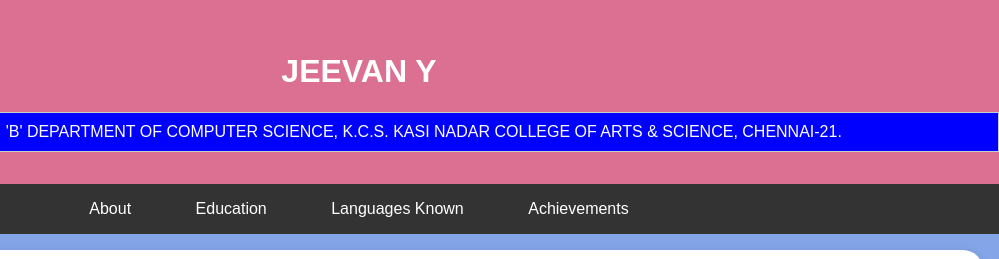
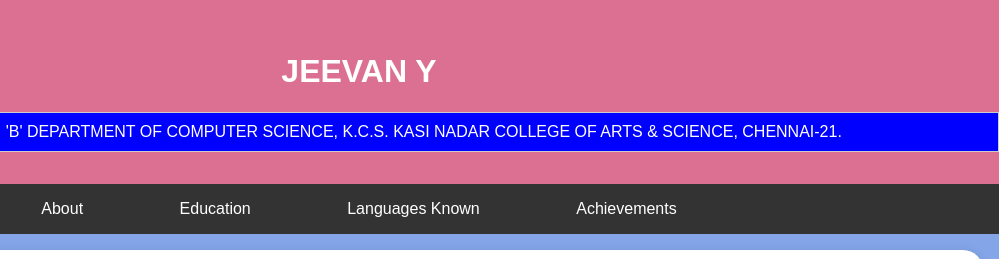
Before and after one commit to jeevan-1805/portfolio, a plain HTML site: page index.html in a window 1280 px wide. Shown: the top 259 px of the page, 281-1280 px from the left. Drawn offline with Linux system fonts and the light colour scheme.

Commit message:
Update index.html

```diff
--- a/index.html
+++ b/index.html
@@ -56,7 +56,7 @@
 
         nav ul li a {
 	    margin: 10px;
-	    padding: 10px
+	    padding: 16px;
             transition: 0.3s ease-in-out;
             text-decoration: none;
             color: #fff;
```
